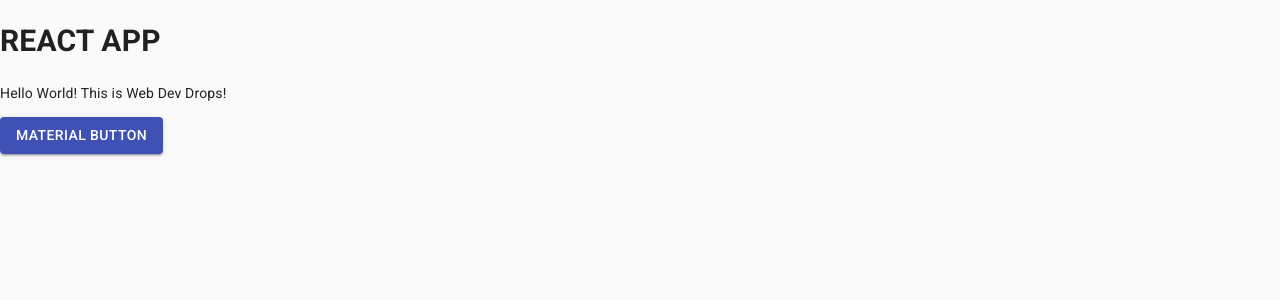
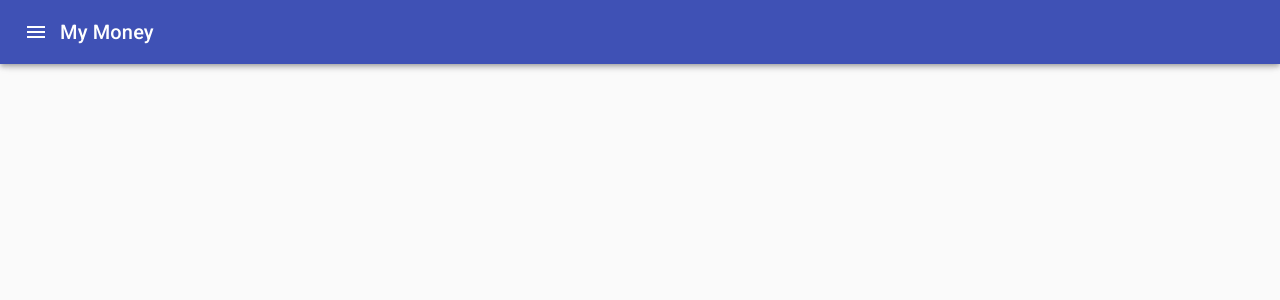
Before and after one commit to doug2k1/my-money, a React app in the folder client/: page / in a window 1280 px wide. Shown: the top 300 px of the page. Built offline with nearby package versions, Linux system fonts and the light colour scheme.

Commit message:
Update dependencies

```diff
--- a/client/index.html
+++ b/client/index.html
@@ -7,7 +7,7 @@
     content="minimum-scale=1, initial-scale=1, width=device-width, shrink-to-fit=no"
   >
   <meta http-equiv="X-UA-Compatible" content="ie=edge">
-  <title>React</title>
+  <title>My Money</title>
   <link rel="stylesheet" href="https://fonts.googleapis.com/css?family=Roboto:300,400,500,700&display=swap" />
 </head>
 <body>
--- a/client/src/App.tsx
+++ b/client/src/App.tsx
@@ -1,12 +1,26 @@
 import React, { useState } from 'react';
 import styled from 'styled-components';
-import Button from '@material-ui/core/Button';
 import CssBaseline from '@material-ui/core/CssBaseline';
 import { StylesProvider } from '@material-ui/core/styles';
+import AppBar from '@material-ui/core/AppBar';
+import Toolbar from '@material-ui/core/Toolbar';
+import Typography from '@material-ui/core/Typography';
+import Drawer from '@material-ui/core/Drawer';
+import IconButton from '@material-ui/core/IconButton';
+import MenuIcon from '@material-ui/icons/Menu';
+import List from '@material-ui/core/List';
+import Divider from '@material-ui/core/Divider';
+import ListItem from '@material-ui/core/ListItem';
+import ListItemIcon from '@material-ui/core/ListItemIcon';
+import ListItemText from '@material-ui/core/ListItemText';
+import HomeIcon from '@material-ui/icons/Home';
+import DescriptionIcon from '@material-ui/icons/Description';
+import MeetingRoomIcon from '@material-ui/icons/MeetingRoom';
 
-const StyledH1 = styled.h1`
-  font-size: 30px;
-  text-transform: uppercase;
+const StyledDrawer = styled(Drawer)`
+  & .MuiDrawer-paper {
+    /* width: 240px; */
+  }
 `;
 
 type Props = {
@@ -14,18 +28,46 @@ type Props = {
 };
 
 const App: React.FC<Props> = ({ name }) => {
-  const [who, setWho] = useState('World');
+  const [navOpen, setNavOpen] = useState(false);
+
+  const toggleNav = (open: boolean) => () => {
+    setNavOpen(open);
+  };
 
   return (
     <StylesProvider injectFirst>
       <CssBaseline />
-      <StyledH1>React App</StyledH1>
-      <p>
-        Hello {who}! This is {name}!
-      </p>
-      <Button variant="contained" color="primary">
-        Material Button
-      </Button>
+      <AppBar>
+        <Toolbar>
+          <IconButton edge="start" color="inherit" onClick={toggleNav(true)}>
+            <MenuIcon />
+          </IconButton>
+          <Typography variant="h6">My Money</Typography>
+        </Toolbar>
+      </AppBar>
+      <StyledDrawer open={navOpen} onClose={toggleNav(false)}>
+        <div style={{ width: 250 }}>
+          <Divider />
+          <List>
+            {/* <ListItemLink to="/" primary="Home" icon={<HomeIcon />} /> */}
+            <ListItem button>
+              <ListItemIcon>
+                <DescriptionIcon />
+              </ListItemIcon>
+              <ListItemText primary="Extrato" />
+            </ListItem>
+          </List>
+          <Divider />
+          <List>
+            <ListItem button>
+              <ListItemIcon>
+                <MeetingRoomIcon />
+              </ListItemIcon>
+              <ListItemText primary="Sair" />
+            </ListItem>
+          </List>
+        </div>
+      </StyledDrawer>
     </StylesProvider>
   );
 };
```
Also changed, not shown: client/.eslintrc.js (added), 1 other file (tests, documents, lock files or other folders).
